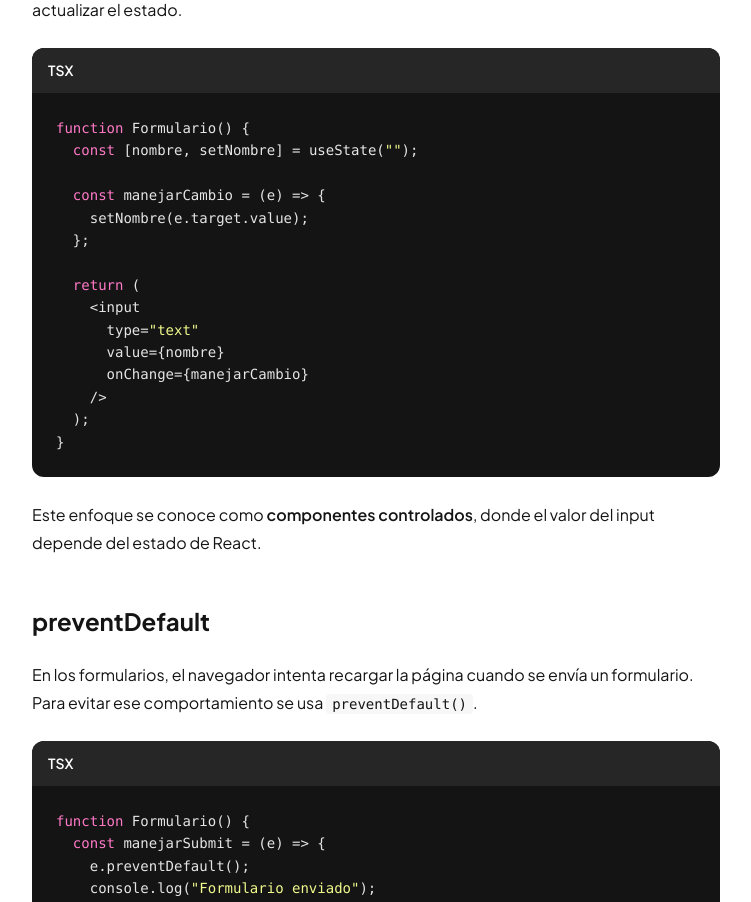
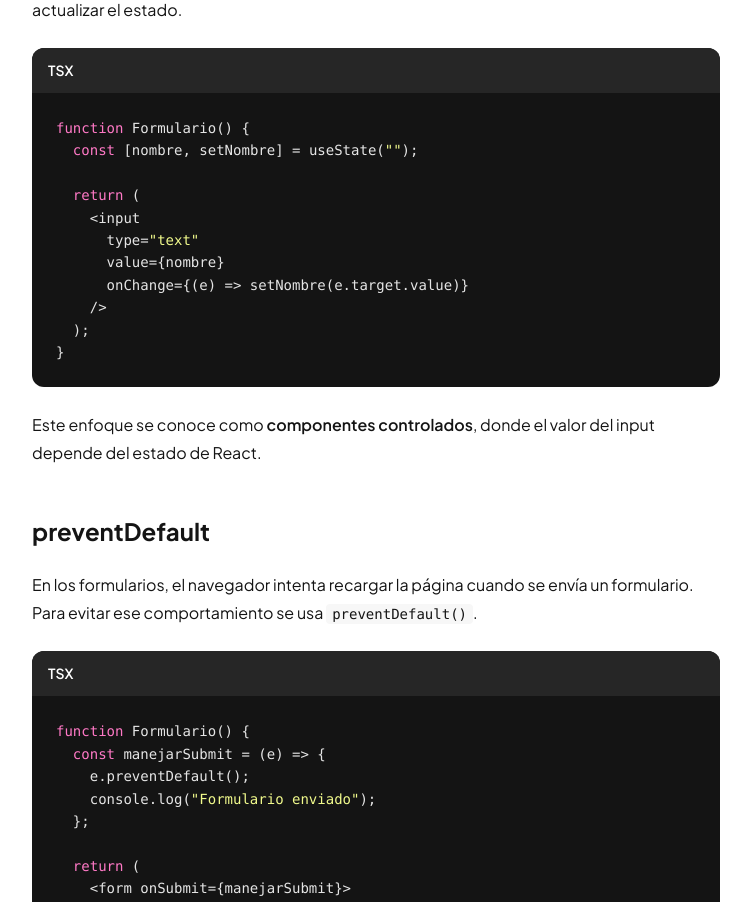
Before and after one commit to AJVP1/react, a React (Vite) app: page /#/eventos in a window 1280 px wide. Shown: the part 2200-3102 px from the top of the page, without its empty margins (280-1031 px from the left). Built offline with nearby package versions, Linux system fonts and the light colour scheme.

Commit message:
mejora componente eventos

```diff
--- a/src/pages/Eventos.tsx
+++ b/src/pages/Eventos.tsx
@@ -38,15 +38,11 @@ const pasarFuncionesCode = `<span class="keyword">function</span> Boton({ onSalu
 const formularioCode = `<span class="keyword">function</span> Formulario() {
   <span class="keyword">const</span> [nombre, setNombre] = useState(<span class="string">""</span>);
 
-  <span class="keyword">const</span> manejarCambio = (e) =&gt; {
-    setNombre(e.target.value);
-  };
-
   <span class="keyword">return</span> (
     &lt;input
       type=<span class="string">"text"</span>
       value={nombre}
-      onChange={manejarCambio}
+      onChange={(e) =&gt; setNombre(e.target.value)}
     /&gt;
   );
 }`;
```
